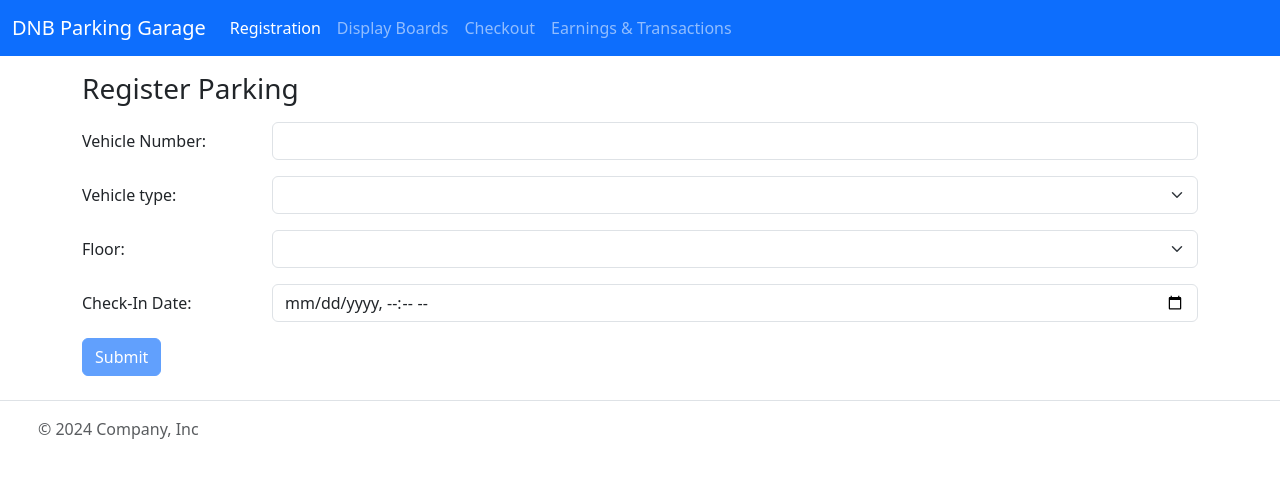
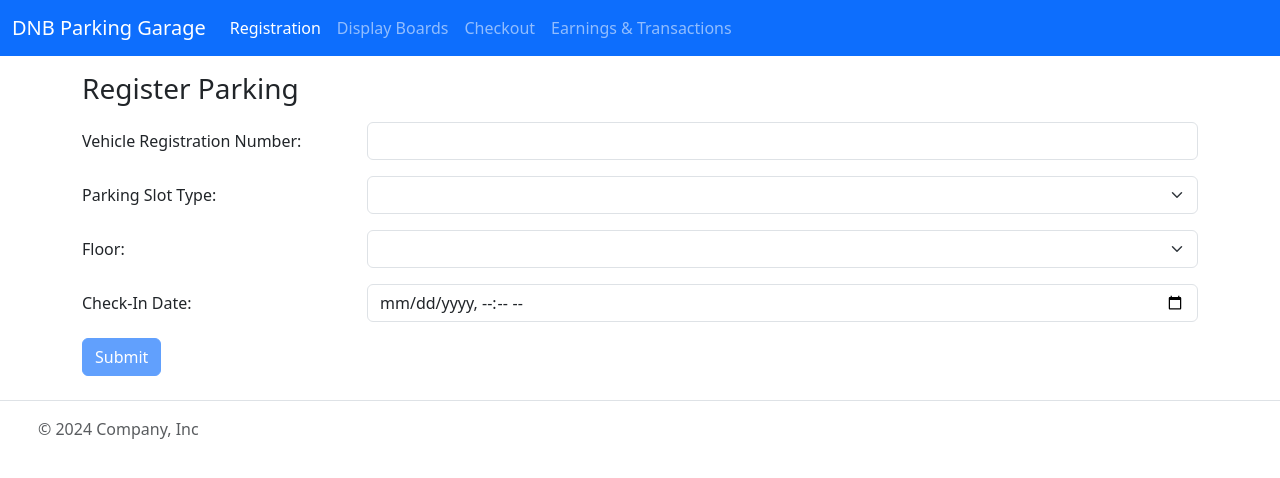
Before and after one commit to DeviSureshl/parking-garage, an Angular app: page /register in a window 1280 px wide. Shown: the top 478 px of the page. Built offline with nearby package versions, Linux system fonts and the light colour scheme.

Commit message:
updated the label in registartion form

```diff
--- a/src/app/parking-registration/parking-registration.component.html
+++ b/src/app/parking-registration/parking-registration.component.html
@@ -4,21 +4,27 @@
 <form [formGroup]="registrationForm" (submit)="OnSubmit()">
   <h3 class="mb-3">Register Parking</h3>
   <div class="mb-3 row">
-    <label for="staticEmail" class="col-md-4 col-lg-2 col-form-label"
-      >Vehicle Number:</label
+    <label for="vehicleNumber" class="col-md-4 col-lg-3 col-form-label"
+      >Vehicle Registration Number:</label
     >
-    <div class="col-md-8 col-lg-10">
-      <input type="text" class="form-control" formControlName="vehicleNumber" />
+    <div class="col-md-8 col-lg-9">
+      <input
+        type="text"
+        id="vehicleNumber"
+        class="form-control"
+        formControlName="vehicleNumber"
+      />
     </div>
   </div>
   <div class="mb-3 row">
-    <label for="staticEmail" class="col-md-4 col-lg-2 col-form-label"
-      >Vehicle type:</label
+    <label for="parkingSlotType" class="col-md-4 col-lg-3 col-form-label"
+      >Parking Slot Type:</label
     >
-    <div class="col-md-8 col-lg-10">
+    <div class="col-md-8 col-lg-9">
       <select
         formControlName="parkingSlotType"
         class="form-select"
+        id="parkingSlotType"
         (change)="onParkingSlotSelected()"
       >
         <option *ngFor="let type of parkingSlotTypes" [ngValue]="type.id">
@@ -28,11 +34,9 @@
     </div>
   </div>
   <div class="mb-3 row">
-    <label for="staticEmail" class="col-md-4 col-lg-2 col-form-label"
-      >Floor:</label
-    >
-    <div class="col-md-8 col-lg-10">
-      <select formControlName="floor" class="form-select">
+    <label for="floor" class="col-md-4 col-lg-3 col-form-label">Floor:</label>
+    <div class="col-md-8 col-lg-9">
+      <select formControlName="floor" class="form-select" id="floor">
         <option *ngFor="let floor of availableFloors" [ngValue]="floor.id">
           {{ floor.name }}
         </option>
@@ -40,11 +44,12 @@
     </div>
   </div>
   <div class="mb-3 row">
-    <label for="staticEmail" class="col-md-4 col-lg-2 col-form-label"
+    <label for="checkInDate" class="col-md-4 col-lg-3 col-form-label"
       >Check-In Date:</label
     >
-    <div class="col-md-8 col-lg-10">
+    <div class="col-md-8 col-lg-9">
       <input
+        id="checkInDate"
         type="datetime-local"
         class="form-control"
         formControlName="checkInDate"
```
